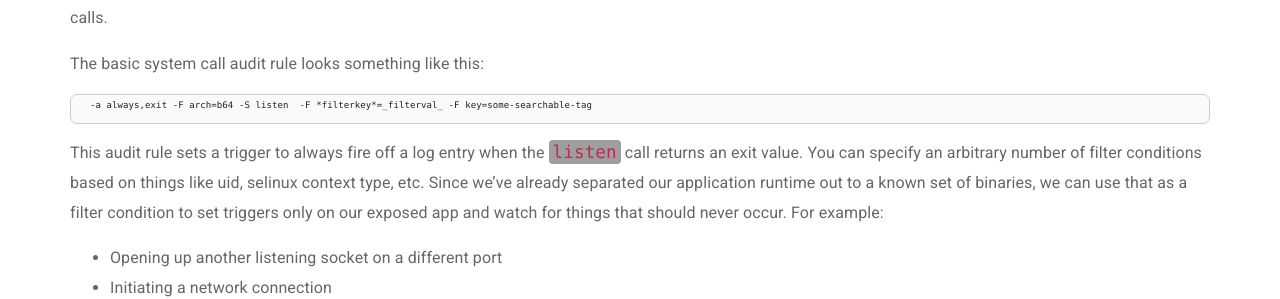
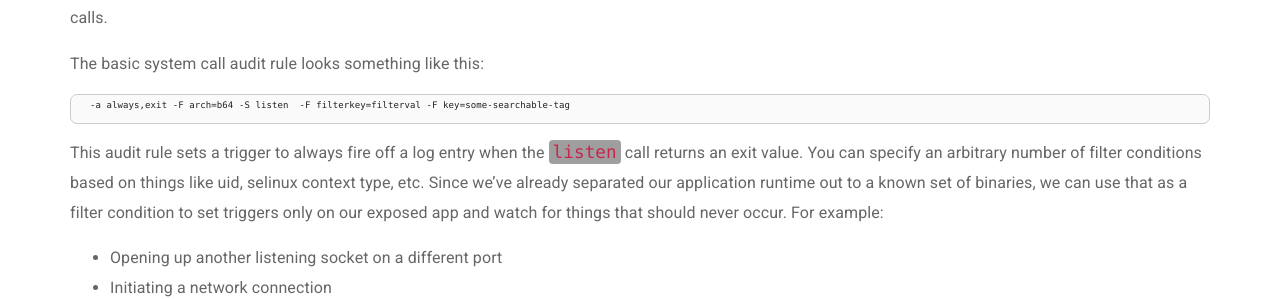
Before and after one commit to ryanbreed/ryanbreed.github.io, a Jekyll site: the page built from _posts/2017-02-13-trap-goin-crazy.md, in a window 1280 px wide and 900 px high, scrolled down 1113 px. Shown: the part 160-459 px from the top of the window. Built offline with Jekyll 4.4.1, drawn with Linux system fonts in a browser that asks for light colours; nearby versions of some CDN libraries; grey boxes are pictures that could not be loaded.

Commit message:
formatting

```diff
--- a/_posts/2017-02-13-trap-goin-crazy.md
+++ b/_posts/2017-02-13-trap-goin-crazy.md
@@ -78,7 +78,7 @@ is its capacity to audit system calls.
 
 The basic system call audit rule looks something like this:
 
-    -a always,exit -F arch=b64 -S listen  -F *filterkey*=_filterval_ -F key=some-searchable-tag
+    -a always,exit -F arch=b64 -S listen  -F filterkey=filterval -F key=some-searchable-tag
 
 This audit rule sets a trigger to always fire off a log entry when the
 `listen` call returns an exit value. You can specify an arbitrary number of
```
